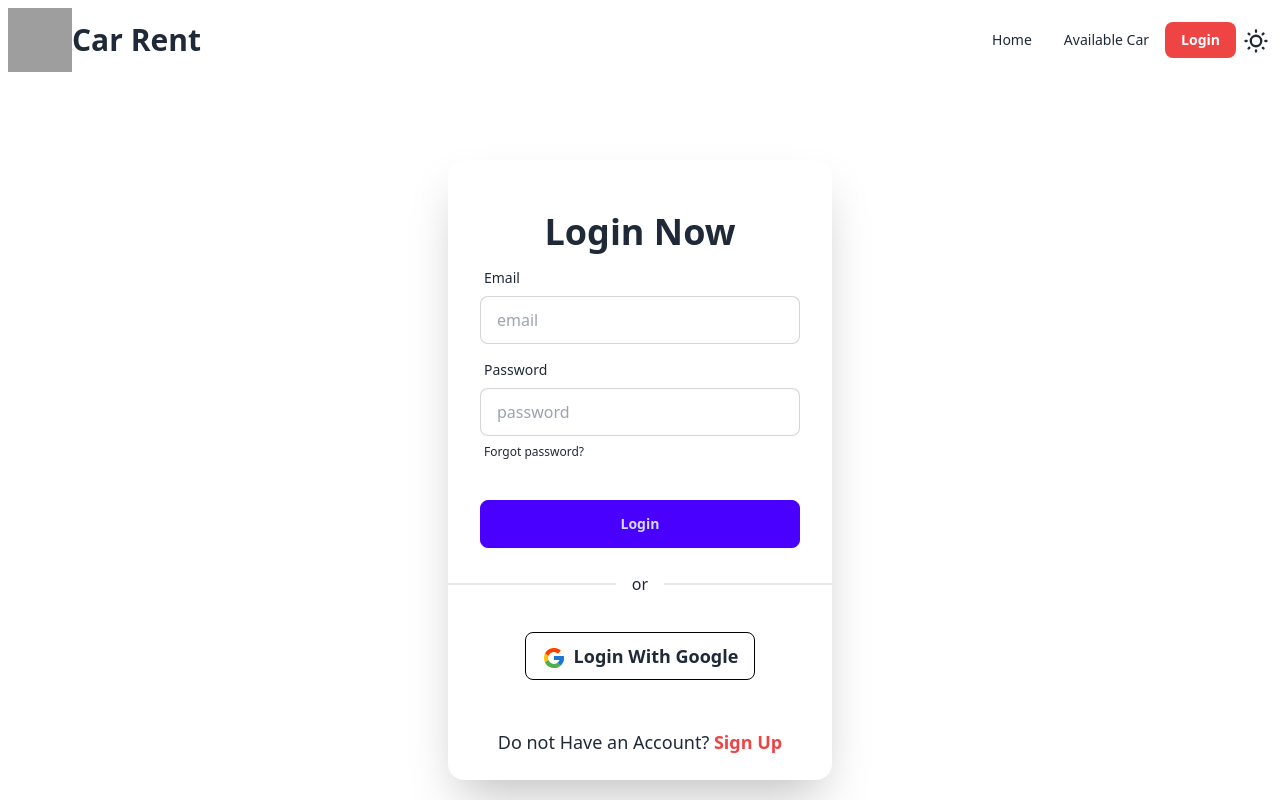
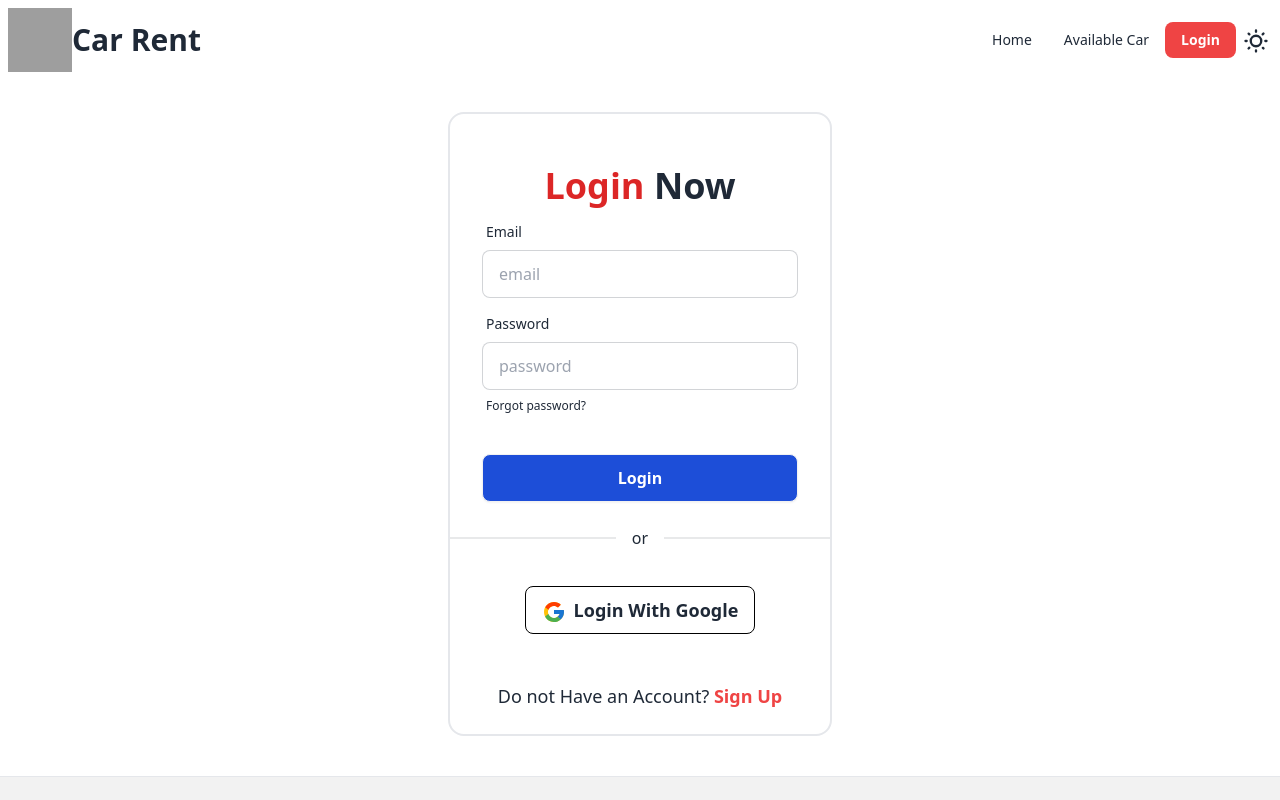
Before and after one commit to ashraful2871/Car-rental-client, a React (Vite) app: page /login in a window 1280 px wide. Shown: the top 800 px of the page. Built offline with nearby package versions, Linux system fonts and the light colour scheme; no server answers; grey boxes are pictures that could not be loaded.

Commit message:
change login and sign up page litthhe bit design

```diff
--- a/src/components/AvailableCarCard.jsx
+++ b/src/components/AvailableCarCard.jsx
@@ -46,7 +46,7 @@ const AvailableCarCard = ({ car }) => {
             </button>
           ) : (
             <Link to={`/car_details/${_id}`}>
-              <button className="btn bg-blue-700 hover:bg-blue-600 text-white font-bold rounded-lg transition duration-300 text-base disabled:bg-gray-500 disabled:cursor-not-allowed">
+              <button className="btn bg-blue-700 hover:bg-blue-600 text-white font-bold rounded-lg transition duration-300 text-base">
                 Book Now
               </button>
             </Link>
--- a/src/pages/Login.jsx
+++ b/src/pages/Login.jsx
@@ -71,12 +71,14 @@ const Login = () => {
   };
 
   return (
-    <div className="flex justify-center mt-12">
-      <div className="card bg-base-100 w-full max-w-sm shrink-0 shadow-2xl">
+    <div className="flex justify-center">
+      <div className="card bg-base-100 w-full max-w-sm shrink-0 border-2">
         <form onSubmit={handleLogin} className="card-body">
           {" "}
           <div className="mt-5">
-            <h2 className="text-center text-4xl font-bold">Login Now</h2>
+            <h2 className="text-center text-4xl font-bold">
+              <span className="text-red-600">Login</span> Now
+            </h2>
           </div>
           <div className="form-control">
             <label className="label">
@@ -108,7 +110,9 @@ const Login = () => {
             </label>
           </div>
           <div className="form-control mt-6">
-            <button className="btn btn-primary">Login</button>
+            <button className="btn bg-blue-700 hover:bg-blue-600 text-white font-bold rounded-lg transition duration-300 text-base">
+              Login
+            </button>
           </div>
         </form>
         <div className="divider -mt-1">or</div>
@@ -117,7 +121,6 @@ const Login = () => {
             onClick={handleGoogleLogin}
             className="flex items-center gap-2 text-lg btn border border-black btn-ghost"
           >
-            {" "}
             <span className="mt-1 text-2xl">
               <FcGoogle />
             </span>
--- a/src/pages/SignUp.jsx
+++ b/src/pages/SignUp.jsx
@@ -105,10 +105,12 @@ const SignUp = () => {
       });
   };
   return (
-    <div className="flex justify-center mt-12">
-      <div className="card bg-base-100 w-full max-w-sm shrink-0 shadow-2xl">
+    <div className="flex justify-center">
+      <div className="card bg-base-100 w-full max-w-sm shrink-0 border-2">
         <div className="mt-5">
-          <h2 className="text-center text-4xl font-bold">Sign Up Now</h2>
+          <h2 className="text-center text-4xl font-bold">
+            <span className="text-red-600">Sign Up</span> Now
+          </h2>
         </div>
         <form onSubmit={handleSignUp} className="card-body">
           <div className="form-control">
@@ -160,7 +162,9 @@ const SignUp = () => {
             />
           </div>
           <div className="form-control mt-6">
-            <button className="btn btn-primary">Sign Up</button>
+            <button className="btn bg-blue-700 hover:bg-blue-600 text-white font-bold rounded-lg transition duration-300 text-base">
+              Sign Up
+            </button>
           </div>
         </form>
         <div>
@@ -170,7 +174,6 @@ const SignUp = () => {
               onClick={handleGoogleSignUP}
               className="flex items-center gap-2 text-lg btn border border-black btn-ghost"
             >
-              {" "}
               <span className="mt-1 text-2xl">
                 <FcGoogle />
               </span>
```
